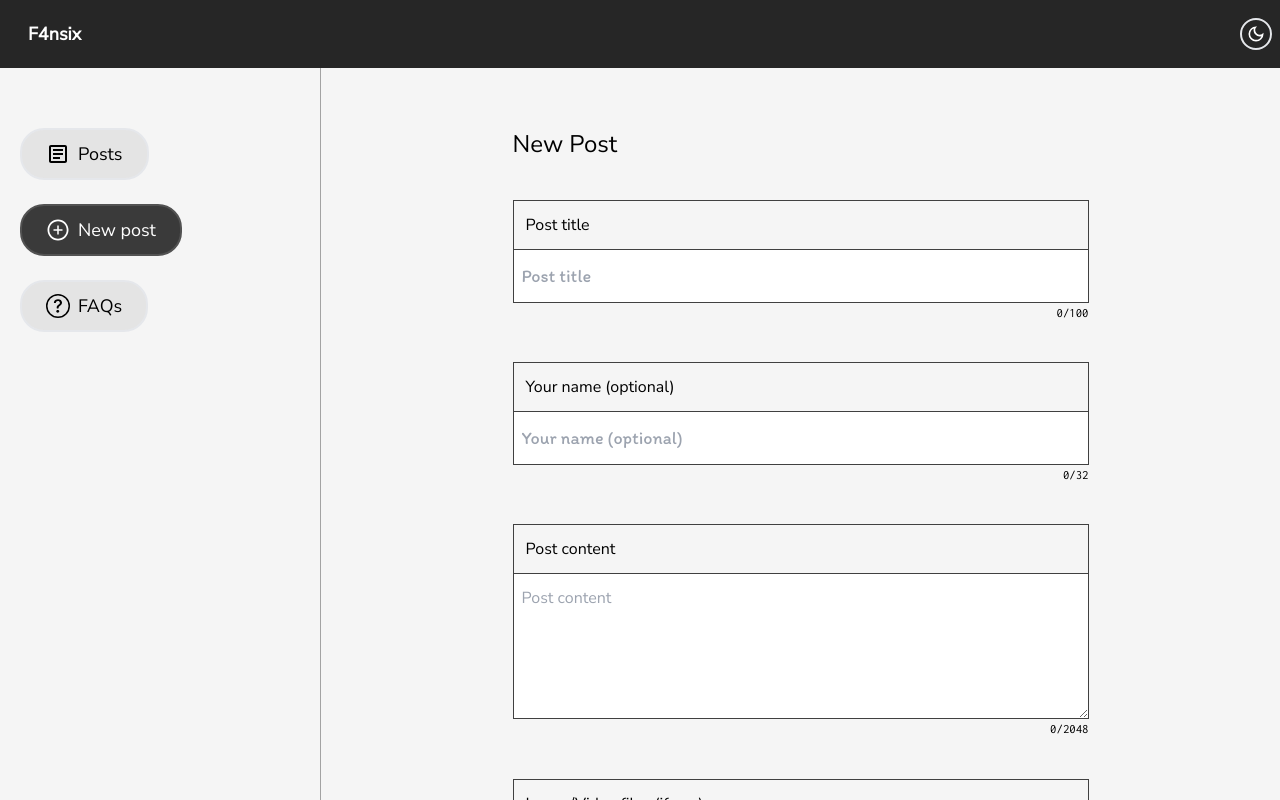
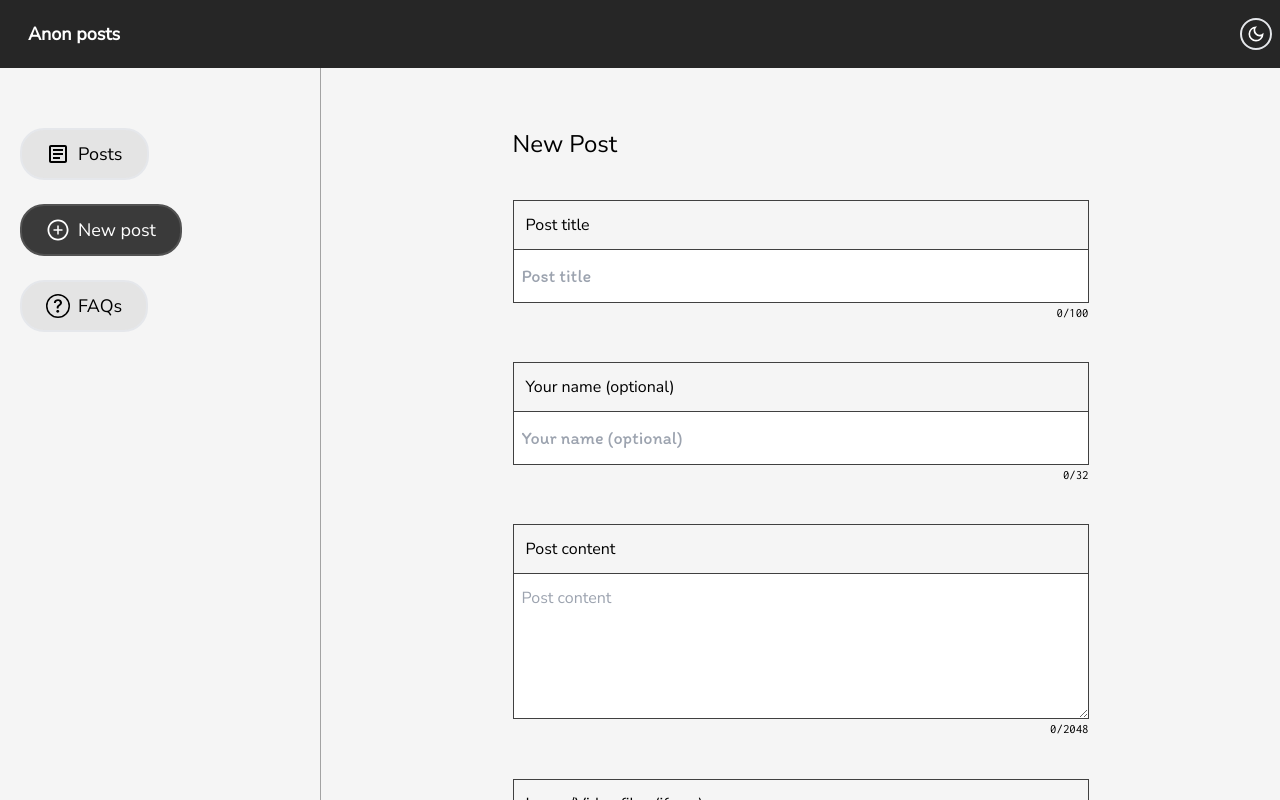
Before and after one commit to Umee7/Anonymous-Posts, a React (Vite) app: page /new in a window 1280 px wide. Shown: the top 800 px of the page. Built offline with nearby package versions, Linux system fonts and the light colour scheme; no server answers.

Commit message:
Updated web app name

```diff
--- a/src/Components/Header.jsx
+++ b/src/Components/Header.jsx
@@ -5,7 +5,7 @@ const Header = ({currentTheme, updateTheme}) => {
     return(
         <header className="dark:bg-cyan-300 dark:text-black font-bold bg-neutral-800 text-white z-50">
             <div className="max-w-frame mx-auto flex items-center justify-between">
-                <h1><Link to={"/"} className="block p-5 text-lg text-center mx-2">F4nsix</Link></h1>
+                <h1><Link to={"/"} className="block p-5 text-lg text-center mx-2">Anon posts</Link></h1>
                 <button type="button" className="border-2 dark:border-black p-1 text-xl rounded-full mx-2" onClick={updateTheme}>
                     {
                         currentTheme === 'light'?
```
